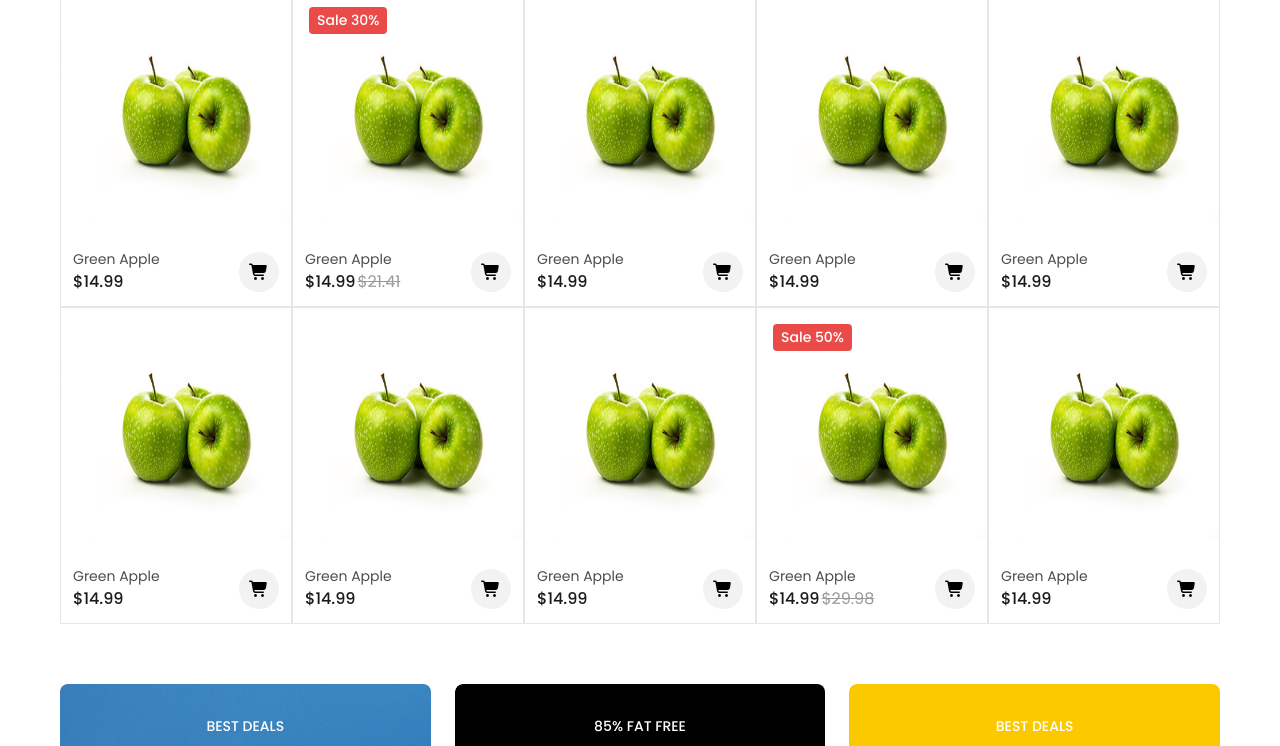
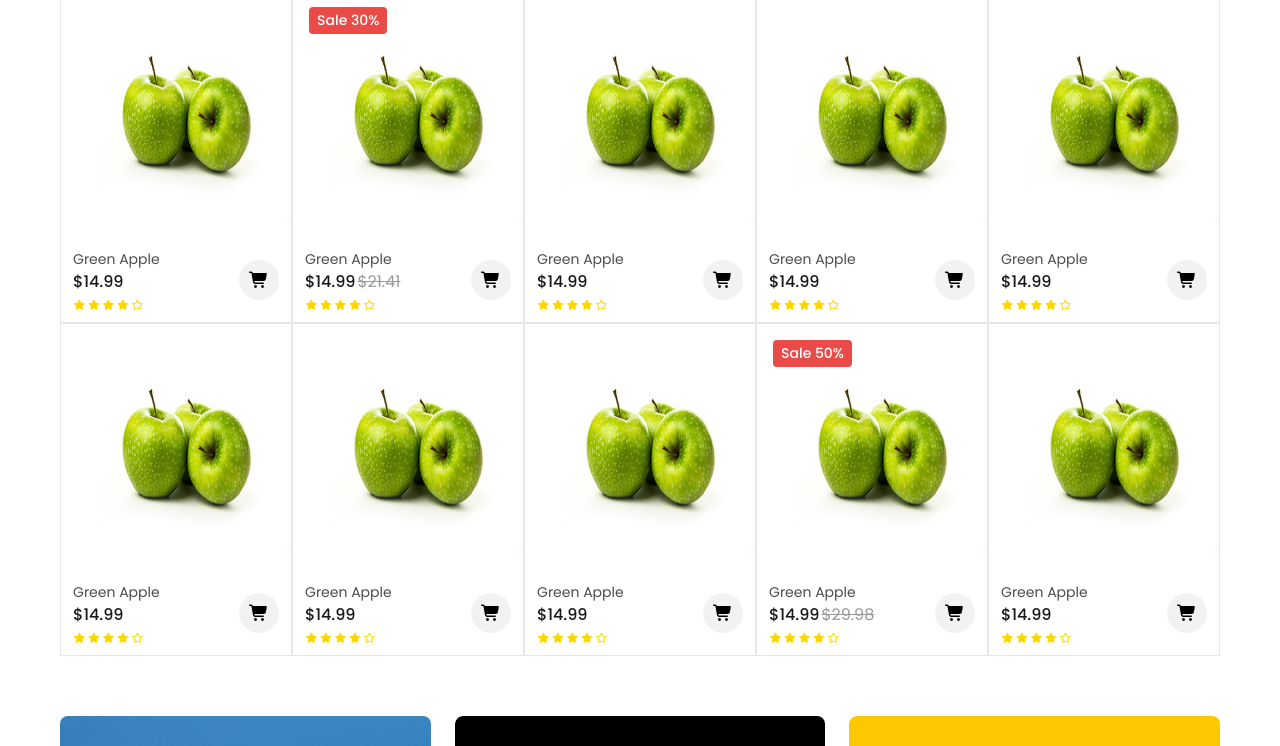
Before and after one commit to xsin-dev/ecobozor, a plain HTML site: page index.html in a window 1280 px wide. Shown: the part 1698-2444 px from the top of the page. Drawn offline with Linux system fonts and the light colour scheme.

Commit message:
ecobozor-update-29.09.25

```diff
--- a/main.js
+++ b/main.js
@@ -382,14 +382,15 @@ function createProductCard(item) {
     const productsPrice = document.createElement('p');
     const productsPriceOld = document.createElement('p');
     const productsCart = document.createElement('div');
-    const productsCartIcon = document.createElement('i');
+    // const productsCartIcon = document.createElement('i');
     const productsCardAction = document.createElement('div');
     const productsCardEye = document.createElement('div');
-    const productsCardEyeIcon = document.createElement('i');
+    // const productsCardEyeIcon = document.createElement('i');
     const productsCardLike = document.createElement('div');
-    const productsCardLikeIcon = document.createElement('i');
+    // const productsCardLikeIcon = document.createElement('i');
     const productsBadge = document.createElement('div');
     const productsBadgePercentage = document.createElement('p');
+    const productsRating = document.createElement('div')
 
     // class qo'shish
     productsCard.classList.add('products__card');
@@ -407,11 +408,23 @@ function createProductCard(item) {
     productsCardEye.classList.add('products__card-eye');
     productsBadge.classList.add('products__card-badge');
     productsBadgePercentage.classList.add('products__card-badge-percentage');
+    productsRating.classList.add('products__card-rating')
 
     // qiymatlar
     productsName.textContent = item.name;
     productsImg.src = item.image;
     productsPrice.textContent = `$${item.price.toFixed(2)}`;
+
+    for (let i = 0; i < 5; i++) {
+        const star = document.createElement('i')
+
+        if (i < item.rating) {
+            star.classList.add("fa-solid", "fa-star")
+        } else {
+            star.classList.add('fa-regular', 'fa-star')
+        }
+        productsRating.append(star)
+    }
 
     // agar discount bo‘lsa
     if (item.discount) {
@@ -440,7 +453,7 @@ function createProductCard(item) {
 
     // strukturaga yig‘ish
     productsImage.appendChild(productsImg);
-    productsInfo.append(productsName, productsPriceBox);
+    productsInfo.append(productsName, productsPriceBox, productsRating);
     productsContent.append(productsInfo, productsCart);
     productsCardAction.append(productsCardLike, productsCardEye);
     productsCard.append(productsImage, productsContent, productsCardAction);
--- a/sass/components/UI/_productsCard.scss
+++ b/sass/components/UI/_productsCard.scss
@@ -81,19 +81,14 @@
     }
 
     &-rating {
-      // margin-top: 6px;
-      &-star {
-        width: 60px;
-        height: 12px;
+      margin-top: 6px;
+      display: flex;
+      align-items: center;
+      gap: 2px;
 
-        @include md {
-          width: 50px;
-          height: 10px;
-        }
-        @include sm {
-          width: 40px;
-          height: 8px;
-        }
+      i {
+        font-size: 10px;
+        color: gold;
       }
     }
 
@@ -191,23 +186,9 @@
         background-color: red;
       }
 
-      i{
+      i {
         font-size: 16px;
       }
-
-      // &-icon {
-      //   width: 20px;
-      //   height: 20px;
-
-      //   @include md {
-      //     width: 18px;
-      //     height: 18px;
-      //   }
-      //   @include sm {
-      //     width: 16px;
-      //     height: 16px;
-      //   }
-      // }
     }
 
     &-eye {
@@ -233,23 +214,9 @@
         background-color: $button-color;
       }
 
-      i{
+      i {
         font-size: 16px;
       }
-
-      // &-icon {
-      //   width: 20px;
-      //   height: 20px;
-
-      //   @include md {
-      //     width: 18px;
-      //     height: 18px;
-      //   }
-      //   @include sm {
-      //     width: 16px;
-      //     height: 16px;
-      //   }
-      // }
     }
   }
 }
```
Also changed, not shown: css/index.css, 1 other file.
